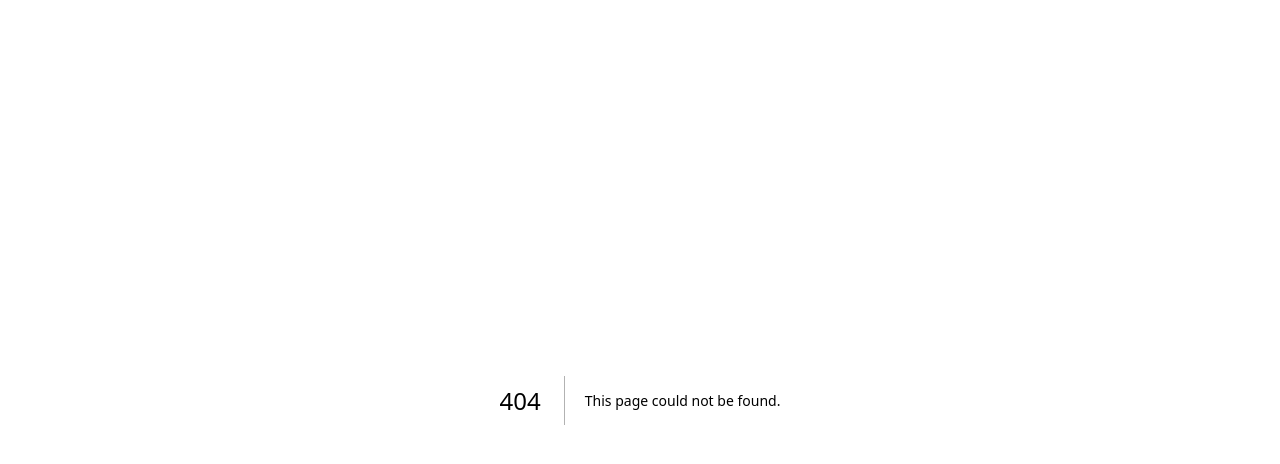
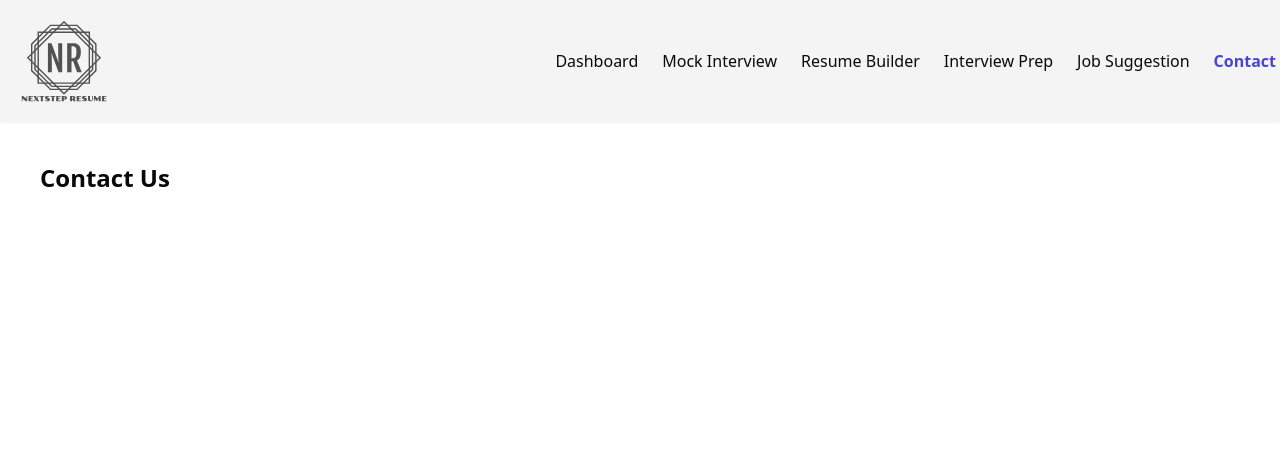
Before and after one commit to ARehmanBuutt/FYP, a Next.js app: page /contact in a window 1280 px wide. Before the commit this address had no page. Shown: the top 464 px of the page. Built offline with nearby package versions, Linux system fonts and the light colour scheme.

Commit message:
Contact page

```diff
--- /dev/null
+++ b/app/contact/layout.jsx
@@ -0,0 +1,15 @@
+import React from 'react'
+import Header from '../mockinterview/_components/Header'
+
+function Contactlayout({ children }) {
+    return (
+        <div>
+            <Header />
+            <div className='w-full h-full'>
+                {children}
+            </div>
+        </div>
+    )
+}
+
+export default Contactlayout
--- /dev/null
+++ b/app/contact/page.jsx
@@ -0,0 +1,13 @@
+import React from 'react'
+
+const Contact = () => {
+  return (
+    <div className='p-10'>
+
+      <h2 className='font-bold text-2xl'>Contact Us</h2>
+      <h2 className='text-gray-500'></h2>
+    </div>
+  )
+}
+
+export default Contact
--- a/app/mockinterview/_components/Header.jsx
+++ b/app/mockinterview/_components/Header.jsx
@@ -59,9 +59,9 @@ function Header() {
                     </li>
                 </Link>
 
-                <Link href={'/about'}>
+                <Link href={'/contact'}>
                     <li className={`hover:text-primary hover:font-bold transition-all cursor-pointer
-                    ${path == `/about` && `text-primary font-bold`}
+                    ${path == `/contact` && `text-primary font-bold`}
                     `}>
                         Contact
                     </li>
```
